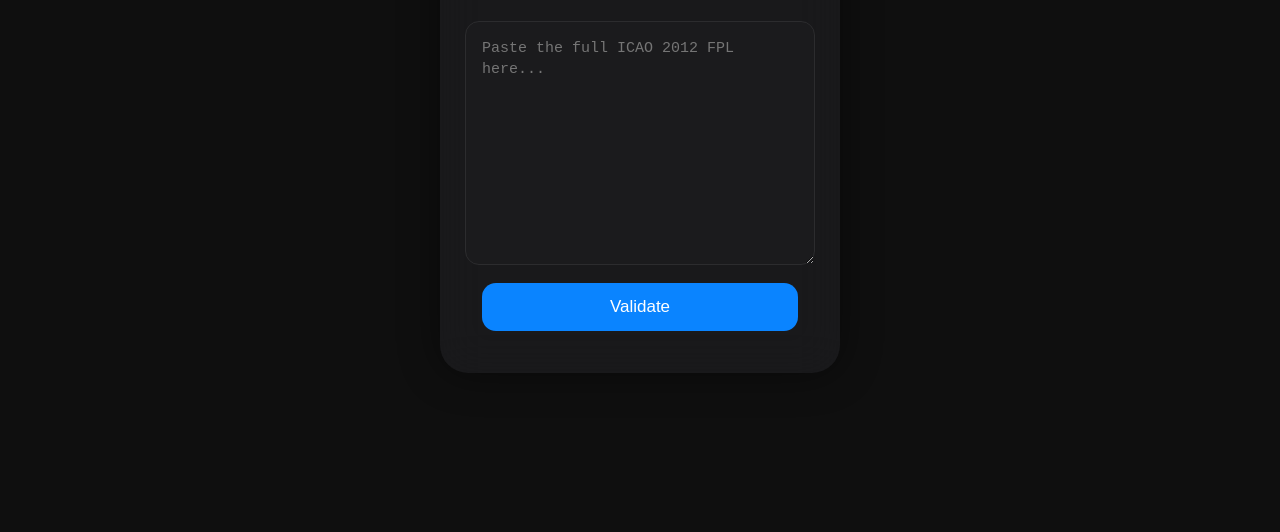
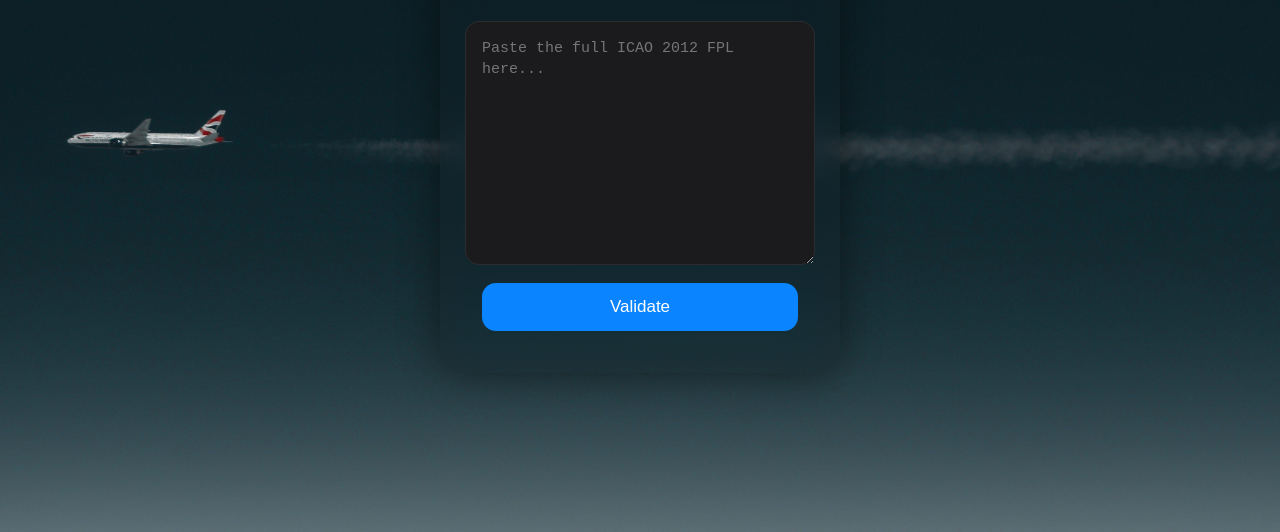
Before and after one commit to Exos9/monke, a plain HTML site: page index.html in a window 1280 px wide. Shown: the part 268-800 px from the top of the page. Drawn offline with Linux system fonts and the light colour scheme.

Commit message:
Added background image

```diff
--- a/index.html
+++ b/index.html
@@ -15,9 +15,15 @@
     display: flex;
     align-items: center;
     justify-content: center;
-    background: #0f0f0f;
+    background: url('bg.jpg') no-repeat center center fixed;
+    background-size: cover;
     color: #e5e5e7;
+    position: relative;
   }
+
+  p {
+  background-image: url('bg.jpg');
+}
 
   /* Background animated gradient
   .bg-anim {
@@ -42,7 +48,7 @@
     flex-direction: column;
     justify-content: center;
     align-items: center;
-    background: rgba(30,30,32,0.72);
+    background: rgba(30,30,32,0.32);
     backdrop-filter: blur(22px) saturate(140%);
     -webkit-backdrop-filter: blur(22px) saturate(140%);
     padding: 42px;
@@ -151,8 +157,7 @@
     'kanye.jpg',
     'spongebob.jpg',
     'squidward.jpg',
-    'sweat.jpg',
-    'como.gif'
+    'sweat.jpg'
     // add all images in your root folder
   ];
 
```
Also changed, not shown: bg.avif (added), bg.jpg (added).
